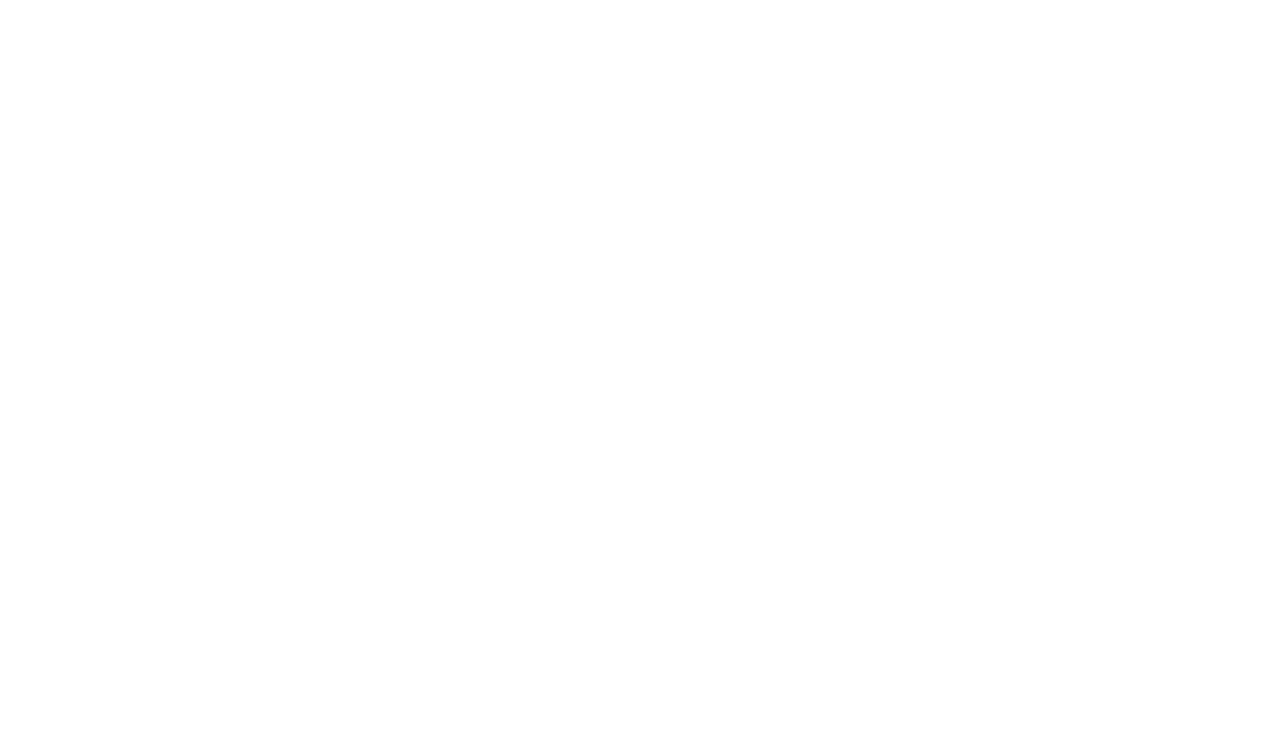
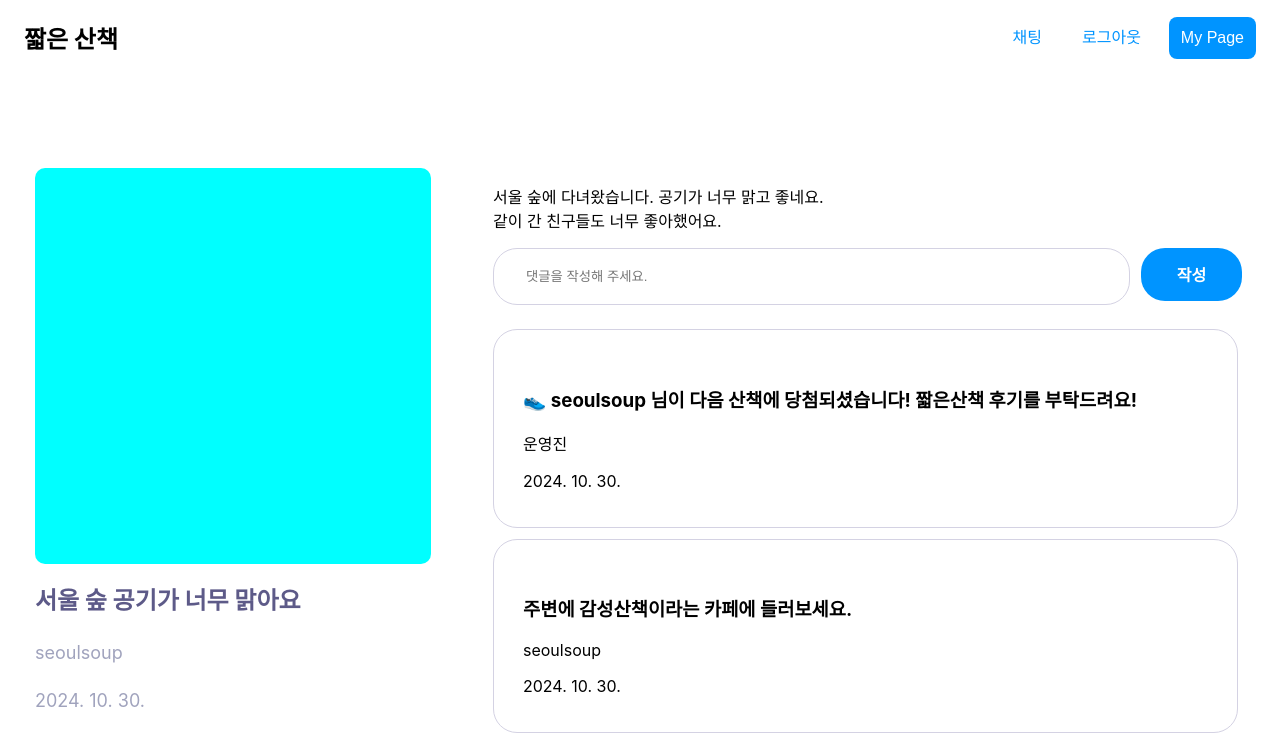
Before and after one commit to choeh124/frontend, a React (Create React App) app: page /posts/1 in a window 1280 px wide. Before the commit this address had no page. Shown: the top 742 px of the page. Built offline with nearby package versions, Linux system fonts and the light colour scheme.

Commit message:
[Fix] posts route

```diff
--- a/src/App.js
+++ b/src/App.js
@@ -12,7 +12,7 @@
         <Routes>
           <Route path="/login" element={<Login />} />
           <Route path="/posts" element={<Posts />} />
-          <Route path="/post/:id" element={<Post />} />
+          <Route path="/posts/:id" element={<Post />} />
         </Routes>
       </Router>
     </div>
--- a/src/component/post/Post.jsx
+++ b/src/component/post/Post.jsx
@@ -8,7 +8,7 @@
 
 export default function Post(){
     return(
-        <div >
+        <div className="post" >
             <Header></Header>
             <div className="main-content">
                 <Left></Left>
--- /dev/null
+++ b/src/component/posts/NoticeBorder.jsx
@@ -0,0 +1,4 @@
+
+export default function NoticeBoard(){
+
+}
--- a/src/component/posts/Posts.jsx
+++ b/src/component/posts/Posts.jsx
@@ -1,10 +1,14 @@
 import Header from "../Header";
 import Footer from "../Footer";
+import NoticeBoard from "./NoticeBorder";
 
 export default function Posts(){
     return(
-        <div>
+        <div className="posts">
             <Header></Header>
+            <div className="cardList">
+                <NoticeBoard></NoticeBoard>
+            </div>
             <Footer></Footer>
         </div>
     )
```
